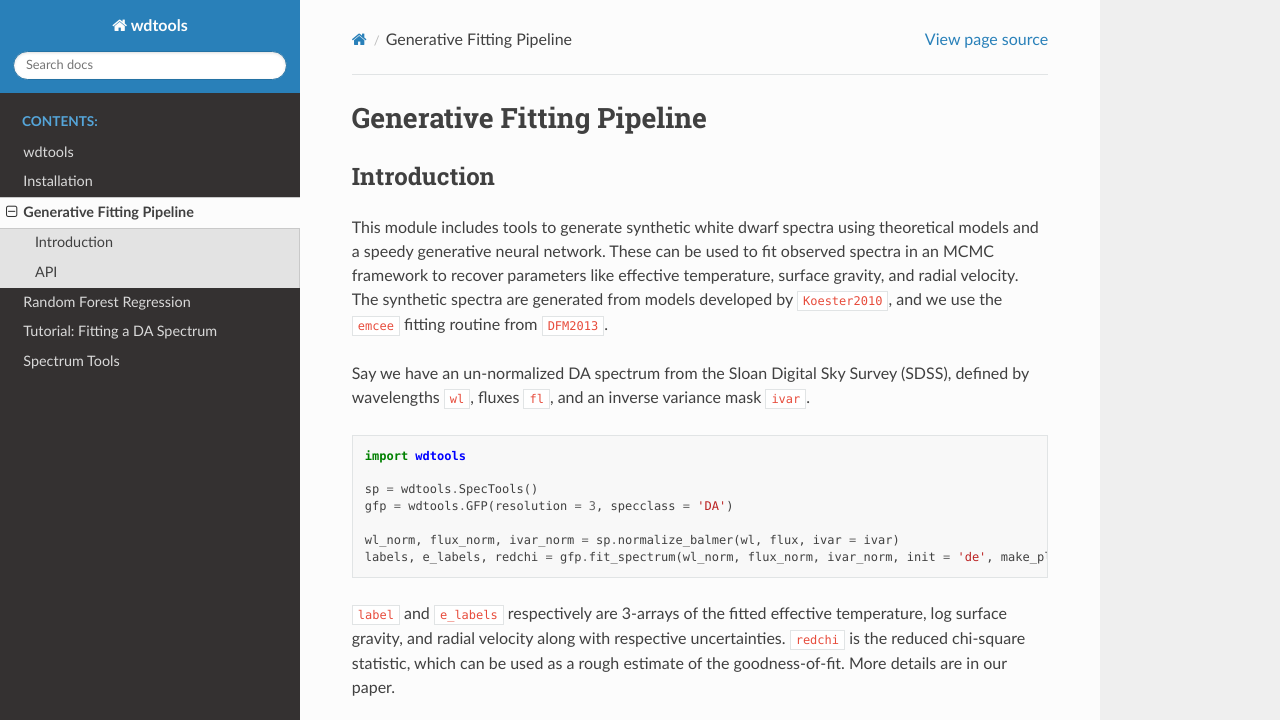
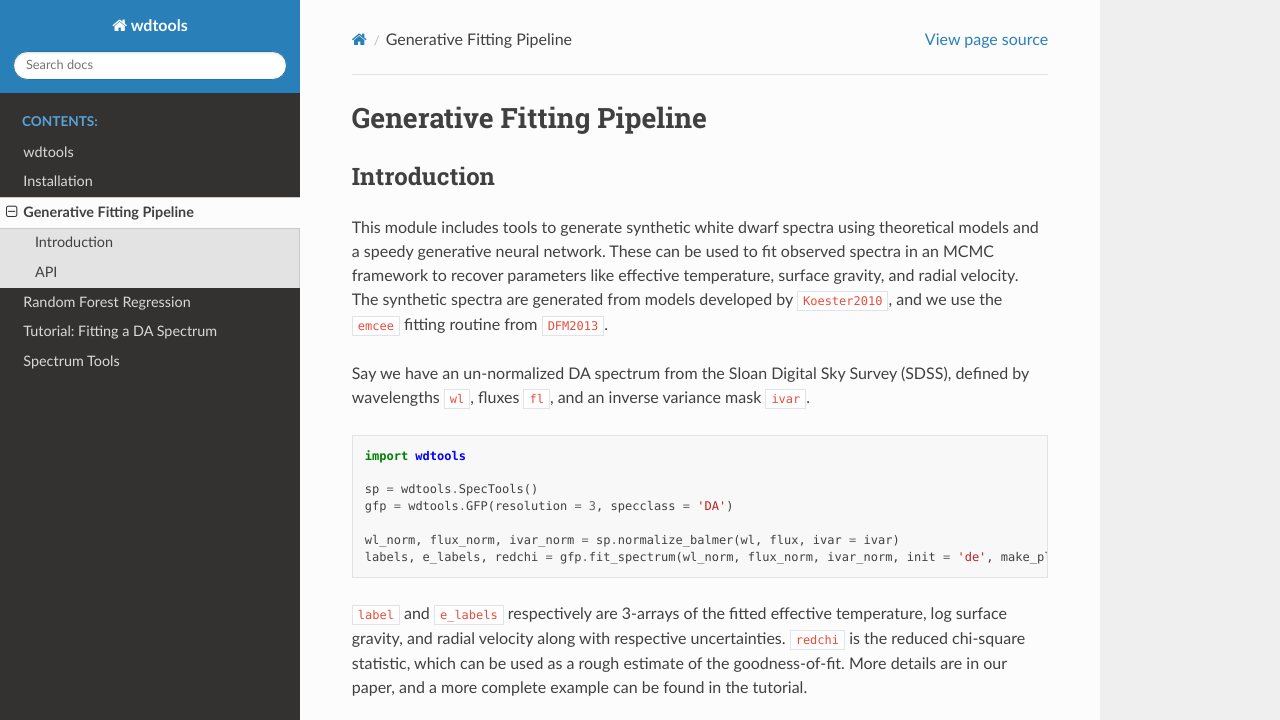
Before and after one commit to vedantchandra/wdtools, a Sphinx documentation site: the page built from docs/gfp.rst, in a window 1280 px wide and 1193 px high, cut to the strip 0-720 px from the top of the window. Built offline with Sphinx 7.4.7 and the Read the Docs theme 2.0.0, drawn with Linux system fonts in a browser that asks for light colours; cross-references to code outside the pages are shown as plain code.

Commit message:
Update gfp.rst

```diff
--- a/docs/gfp.rst
+++ b/docs/gfp.rst
@@ -20,7 +20,7 @@ Say we have an un-normalized DA spectrum from the Sloan Digital Sky Survey (SDSS
    wl_norm, flux_norm, ivar_norm = sp.normalize_balmer(wl, flux, ivar = ivar)
    labels, e_labels, redchi = gfp.fit_spectrum(wl_norm, flux_norm, ivar_norm, init = 'de', make_plot = True)
 
-``label`` and ``e_labels`` respectively are 3-arrays of the fitted effective temperature, log surface gravity, and radial velocity along with respective uncertainties. ``redchi`` is the reduced chi-square statistic, which can be used as a rough estimate of the goodness-of-fit. More details are in our paper.
+``label`` and ``e_labels`` respectively are 3-arrays of the fitted effective temperature, log surface gravity, and radial velocity along with respective uncertainties. ``redchi`` is the reduced chi-square statistic, which can be used as a rough estimate of the goodness-of-fit. More details are in our paper, and a more complete example can be found in the tutorial.
 
 .. bibliography:: bib.bib
    :style: plain
```
